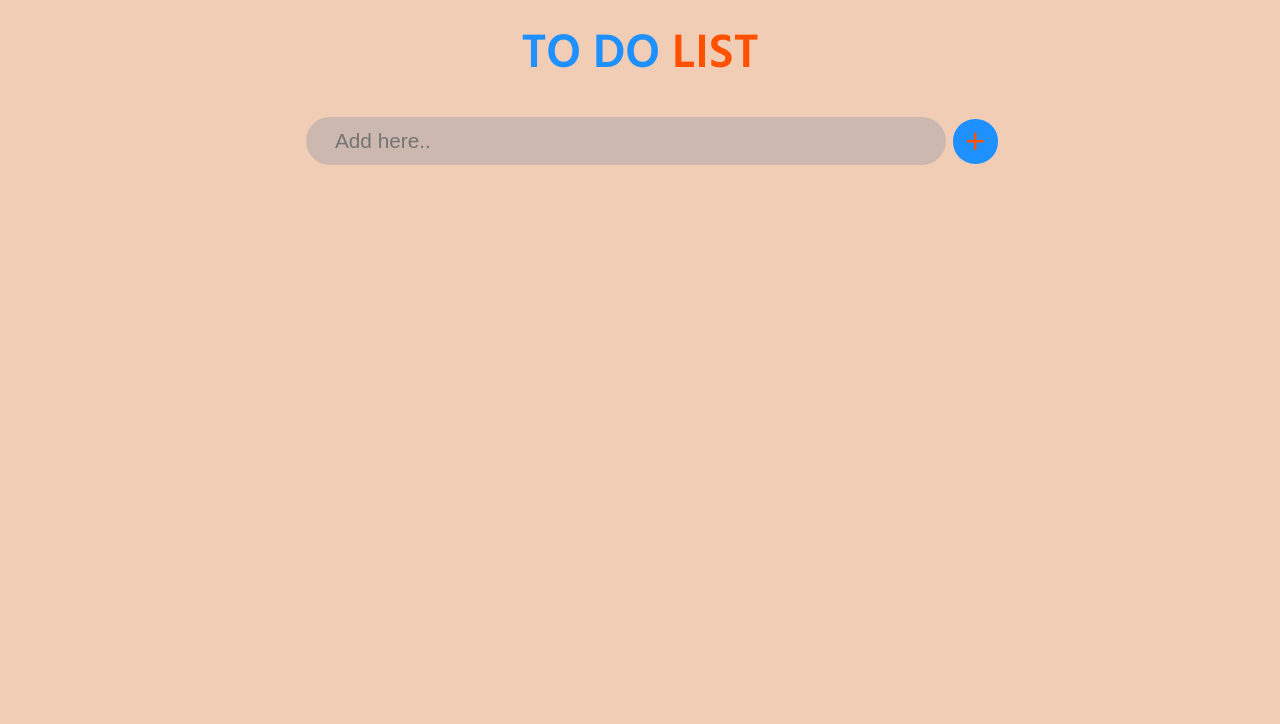
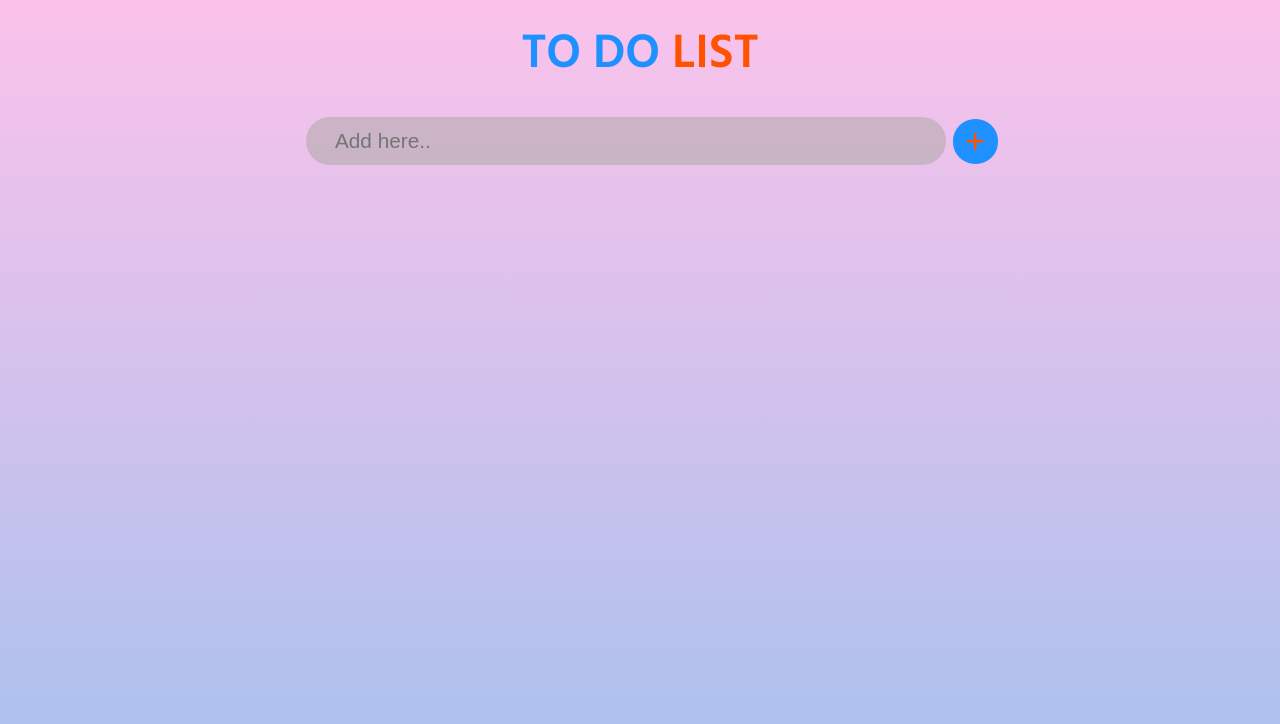
Before and after one commit to Davidhct/To-Do-List, a plain HTML site: page index.html in a window 1280 px wide. Drawn offline with Linux system fonts and the light colour scheme.

Commit message:
delstyle

```diff
--- a/css/styles.css
+++ b/css/styles.css
@@ -4,8 +4,9 @@
   box-sizing: border-box;
 }
 body {
-  height: 100%;
-  background-color: rgb(241, 205, 182);
+  background-image: linear-gradient(to bottom, #fbc2eb 0%, #a6c1ee 100%);
+  background-repeat: no-repeat;
+  background-attachment: fixed;
 }
 
 h1 {
```
